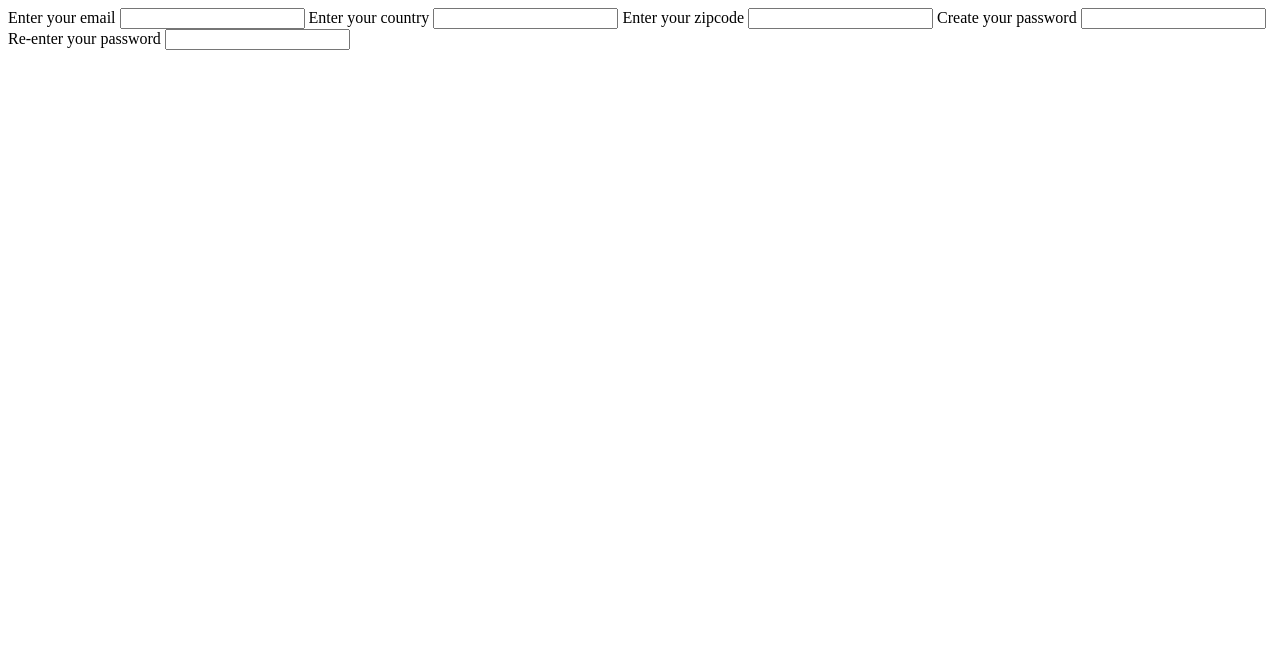
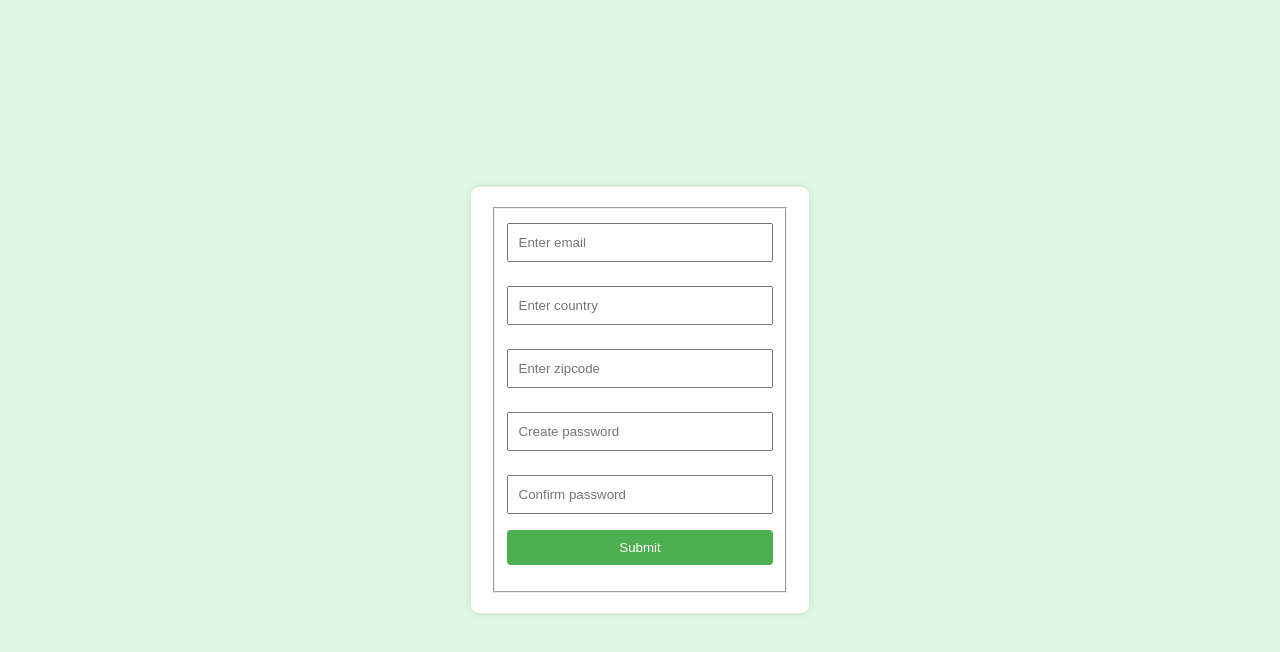
Before and after one commit to rizkships/browser-form, a plain HTML site: page index.html in a window 1280 px wide. Drawn offline with Linux system fonts and the light colour scheme.

Commit message:
style form

```diff
--- a/index.html
+++ b/index.html
@@ -3,25 +3,31 @@
 <head>
     <meta charset="UTF-8">
     <meta name="viewport" content="width=device-width, initial-scale=1.0">
+    <link rel="stylesheet" href="styles.css">
     <title>Browser Form</title>
 </head>
 <body>
     <form>
-        <label for="email">Enter your email</label>
-        <input type="email" id="email" required>
+        <fieldset>
+        <label for="email"></label>
+        <input type="email" id="email" required placeholder="Enter email">
 
-        <label for="country">Enter your country</label>
-        <input type="text" id="country" required>
+        <label for="country"></label>
+        <input type="text" id="country" required placeholder="Enter country">
 
-        <label for="zipcode">Enter your zipcode</label>
-        <input type="number" id="zipcode" required>
+        <label for="zipcode"></label>
+        <input type="number" id="zipcode" required placeholder="Enter zipcode">
 
-        <label for="password">Create your password</label>
-        <input type="password" id="password" required>
+        <label for="password"></label>
+        <input type="password" id="password" required placeholder="Create password">
 
 
-        <label for="confirm-password">Re-enter your password</label>
-        <input type="password" id="confirm-password" required>
+        <label for="confirm-password"></label>
+        <input type="password" id="confirm-password" required placeholder="Confirm password">
+
+        <button>Submit</button>
+
+    </fieldset>
 
 
     </form>
--- a/styles.css
+++ b/styles.css
@@ -0,0 +1,46 @@
+body {
+    font-family: Arial, sans-serif;
+    background-color: #e0f7e5;
+    margin: 0;
+    display: flex;
+    align-items: center;
+    justify-content: center;
+    height: 100vh;
+  }
+
+  form {
+    background-color: #fff;
+    padding: 20px;
+    border-radius: 8px;
+    box-shadow: 0 0 10px rgba(0, 0, 0, 0.1);
+  }
+
+  label {
+    display: block;
+    margin-bottom: 8px;
+  }
+
+  input, button {
+    width: 100%;
+    padding: 10px;
+    margin-bottom: 16px;
+    box-sizing: border-box;
+  }
+
+  button {
+    background-color: #4caf50;
+    color: #fff;
+    border: none;
+    border-radius: 4px;
+    cursor: pointer;
+  }
+
+  input[type="submit"] {
+    background-color: #4caf50;
+    color: #fff;
+    cursor: pointer;
+  }
+
+  input[type="submit"]:hover {
+    background-color: #45a049;
+  }
```
